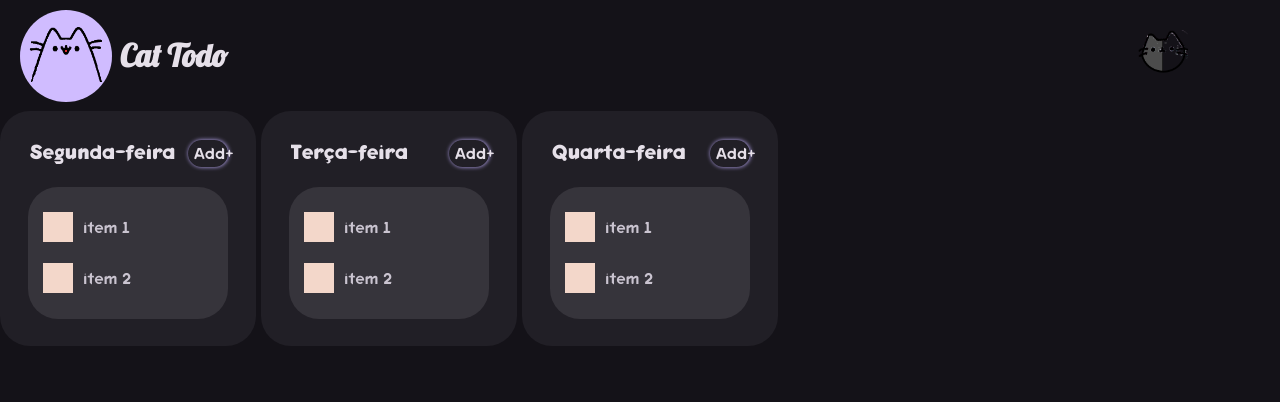
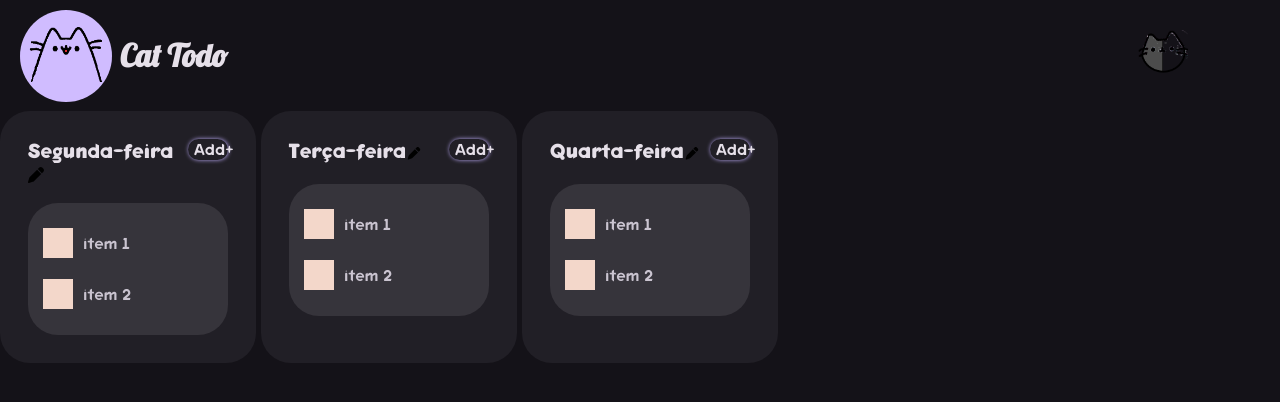
Before and after one commit to Renatouhu/cat-todo, a Next.js app: page / in a window 1280 px wide. Shown: the top 402 px of the page. Built offline with nearby package versions, Linux system fonts and the light colour scheme.

Commit message:
Fix bug on list name changing wrong and their style

```diff
--- a/package.json
+++ b/package.json
@@ -9,6 +9,9 @@
     "lint": "next lint"
   },
   "dependencies": {
+    "@fortawesome/fontawesome-svg-core": "^6.5.1",
+    "@fortawesome/free-solid-svg-icons": "^6.5.1",
+    "@fortawesome/react-fontawesome": "^0.2.0",
     "next": "14.0.4",
     "react": "^18",
     "react-dom": "^18",
--- a/src/app/components/inputAdd/inputAdd.jsx
+++ b/src/app/components/inputAdd/inputAdd.jsx
@@ -1,23 +1,71 @@
 "use client";
 import { themes } from "../../../../public/themes/themes";
-import { useContext } from "react";
+import styles from "../../../../styles/main.module.sass";
+import { useState, useContext } from "react";
 import { ThemeContext } from "../../page";
+import { FontAwesomeIcon } from "@fortawesome/react-fontawesome";
+import { faFloppyDisk, faPen } from "@fortawesome/free-solid-svg-icons";
 
-export const InputAdd = ({ addTodo, handleInput, value }) => {
-  const themeContext = useContext(ThemeContext)
-  const themeId = themeContext['themeId']
+export const InputAdd = ({ addTodo, value, handleInputName }) => {
+  const [isEditing, setIsEditing] = useState(false);
+  const [inputText, setInputText] = useState(value);
+  let inputContent;
+  const themeContext = useContext(ThemeContext);
+  const themeId = themeContext["themeId"];
+
+  if (isEditing) {
+    inputContent = (
+      <>
+        <input
+          value={inputText}
+          placeholder="Add a Title to your List"
+          style={{ color: themes[themeId].colors.onSurface }}
+          onChange={(e) => setInputText(e.target.value)}
+        />
+        <FontAwesomeIcon
+          icon={faFloppyDisk}
+          styles={{ color: themes[themeId].colors.onSurface }}
+          onClick={(e) => {
+            let listId =
+              e.target.parentNode.parentElement.parentNode.className ==
+              styles.todoHeader
+                ? e.target.parentNode.parentElement.parentNode.parentElement
+                    .attributes["id"].value
+                : e.target.parentNode.parentElement.parentNode.attributes["id"]
+                    .value; // I don't have pride of this
+            handleInputName(inputText, listId);
+            setIsEditing(false);
+          }}
+        />
+      </>
+    );
+  } else {
+    inputContent = (
+      <>
+        <label
+          htmlFor="nameList"
+          style={{ color: themes[themeId].colors.onSurface }}
+        >
+          {value}
+        </label>
+        <FontAwesomeIcon
+          icon={faPen}
+          onClick={() => setIsEditing(true)}
+          styles={{ color: themes[themeId].colors.onSurface }}
+        />
+      </>
+    );
+  }
 
   return (
-    <>
-      <input
-        onChange={handleInput}
-        placeholder="Add a Title to your List"
-        value={value}
+    <div className={styles.todoHeader}>
+      <div>{inputContent}</div>
+      <button
+        onClick={addTodo}
         style={{ color: themes[themeId].colors.onSurface }}
-      />
-      <button onClick={addTodo} style={{ color: themes[themeId].colors.onSurface }}>
+      >
         Add+
       </button>
-    </>
+    </div>
   );
 };
--- /dev/null
+++ b/src/app/components/listTodo/ListsTodo.jsx
@@ -0,0 +1,150 @@
+import { Todo } from "../Todo/Todo.jsx";
+import { InputAdd } from "../InputAdd/inputAdd.jsx";
+import styles from "../../../../styles/main.module.sass";
+import { themes } from "../../../../public/themes/themes.js";
+import { ThemeContext } from "../../page.js";
+import { useState, useContext } from "react";
+import { v4 as uuidv4 } from "uuid";
+
+export function ListsTodo() {
+  const [listsTodo, setListsTodo] = useState([
+    {
+      id: 0,
+      name: "Segunda-feira",
+      order: 1,
+      items: [
+        {
+          id: 0,
+          name: "item 1",
+          status: false,
+        },
+        {
+          id: 1,
+          name: "item 2",
+          status: false,
+        },
+      ],
+    },
+    {
+      id: 1,
+      name: "Terça-feira",
+      order: 2,
+      items: [
+        {
+          id: 0,
+          name: "item 1",
+          status: false,
+        },
+        {
+          id: 1,
+          name: "item 2",
+          status: false,
+        },
+      ],
+    },
+    {
+      id: 2,
+      name: "Quarta-feira",
+      order: 3,
+      items: [
+        {
+          id: 0,
+          name: "item 1",
+          status: false,
+        },
+        {
+          id: 1,
+          name: "item 2",
+          status: false,
+        },
+      ],
+    },
+  ]);
+  const themeContext = useContext(ThemeContext);
+  const themeId = themeContext["themeId"];
+
+  // useEffect(() => {
+  //   const local = JSON.parse(localStorage.getItem("todos"));
+  //   if (local) setListTodo(local);
+  // }, []);
+
+  const handleInput = function (listName, listId) {
+    const updatedListName = listsTodo.map((list) => {
+      if (list.id == listId) {
+        return { id: list.id, name: listName, items: [...list.items] };
+      }
+      return list;
+    });
+
+    // localStorage.setItem(
+    //   "todos",
+    //   JSON.stringify({ ...listsTodo, name: listName })
+    // );
+    setListsTodo(updatedListName);
+  };
+
+  function addListTodo(newTodo) {
+    const todosItems =
+      listsTodo.items === undefined ? newTodo : [...listsTodo.items, newTodo];
+    setListTodo({ ...listsTodo, items: todosItems });
+    localStorage.setItem(
+      "todos",
+      JSON.stringify({ ...listsTodo, items: todosItems })
+    );
+  }
+
+  function addTodo() {
+    const list = document.querySelector(`.${styles.listTodos}`);
+    list.getElementsByClassName(stylesTodo.todosNull)[0] !== undefined
+      ? (list.getElementsByClassName(stylesTodo.todosNull)[0].className +=
+          " " + stylesTodo.todosNullHidden)
+      : null;
+    const inputTodo = document.createElement("input");
+    inputTodo.setAttribute("type", "text");
+    inputTodo.setAttribute("placeholder", "Add a Todo");
+    inputTodo.addEventListener("keypress", (e) => {
+      if (e.key === "Enter") {
+        const newTodo = {
+          id: self.crypto.randomUUID(),
+          name: inputTodo.value,
+          status: false,
+        };
+        addListTodo(newTodo);
+        list.removeChild(inputTodo);
+      }
+    });
+    list.appendChild(inputTodo);
+  }
+
+  return (
+    <>
+      {listsTodo.map((list) => {
+        let keyId = uuidv4();
+        return (
+          <div
+            key={keyId}
+            className={styles.listName}
+            id={list.id}
+            order={list.order}
+            style={{ backgroundColor: themes[themeId].colors.surfaceContainer }}
+          >
+            <InputAdd
+              addTodo={addTodo}
+              value={list.name}
+              handleInputName={handleInput}
+            />
+            <ul
+              className={styles.listTodos}
+              style={{
+                backgroundColor: themes[themeId].colors.surfaceContainerHighest,
+                color: themes[themeId].colors.onSurfaceAlt,
+              }}
+            >
+              <Todo listTodo={list} />
+            </ul>
+          </div>
+        );
+      })}
+    </>
+  );
+}
--- a/src/app/components/listsTodo/ListsTodo.jsx
+++ /dev/null
@@ -1,45 +0,0 @@
-"use client";
-import { Todo } from "../Todo/Todo.jsx";
-import styles from "../../../../styles/main.module.sass";
-import { themes } from "../../../../public/themes/themes.js";
-import { useContext } from "react";
-import { v4 as uuidv4 } from "uuid";
-import { InputAdd } from "../InputAdd/inputAdd.jsx";
-import { ThemeContext } from "../../page.js";
-
-export function ListsTodo({ listsProp, addTodo, handleInput }) {
-  const themeContext = useContext(ThemeContext);
-  const themeId = themeContext["themeId"];
-
-  const listsToRender = [...listsProp];
-
-  return (
-    <>
-      {listsToRender.map((list) => {
-        const keyId = uuidv4();
-        return (
-          <div
-            className={styles.listName}
-            key={keyId}
-            style={{ backgroundColor: themes[themeId].colors.surfaceContainer }}
-          >
-            <InputAdd
-              addTodo={addTodo}
-              handleInput={handleInput}
-              value={list.name}
-            />
-            <ul
-              className={styles.listTodos}
-              style={{
-                backgroundColor: themes[themeId].colors.surfaceContainerHighest,
-                color: themes[themeId].colors.onSurfaceAlt,
-              }}
-            >
-              <Todo listTodo={list} />
-            </ul>
-          </div>
-        );
-      })}
-    </>
-  );
-}
--- a/src/app/components/main/main.jsx
+++ b/src/app/components/main/main.jsx
@@ -1,113 +1,12 @@
-"use client";
-import { useEffect, useState } from "react";
 import styles from "../../../../styles/main.module.sass";
-import stylesTodo from "../../../../styles/todo.module.sass";
-import { ListsTodo } from "../listsTodo/ListsTodo";
+import { ListsTodo } from "../listTodo/ListsTodo";
 
 export const Main = () => {
-  const [listsTodo, setListTodo] = useState([
-    {
-      name: "Segunda-feira",
-      items: [
-        {
-          id: 0,
-          name: "item 1",
-          status: false,
-        },
-        {
-          id: 1,
-          name: "item 2",
-          status: false,
-        },
-      ],
-    },
-    {
-      name: "Terça-feira",
-      items: [
-        {
-          id: 0,
-          name: "item 1",
-          status: false,
-        },
-        {
-          id: 1,
-          name: "item 2",
-          status: false,
-        },
-      ],
-    },
-    {
-      name: "Quarta-feira",
-      items: [
-        {
-          id: 0,
-          name: "item 1",
-          status: false,
-        },
-        {
-          id: 1,
-          name: "item 2",
-          status: false,
-        },
-      ],
-    },
-  ]);
-
-  // useEffect(() => {
-  //   const local = JSON.parse(localStorage.getItem("todos"));
-  //   if (local) setListTodo(local);
-  // }, []);
-
-  const handleInput = (e) => {
-    let listName = e.target.value;
-    localStorage.setItem(
-      "todos",
-      JSON.stringify({ ...listsTodo, name: listName })
-    );
-    setListTodo({
-      name: listName,
-      items: listsTodo.items === undefined ? [] : [...listsTodo.items],
-    });
-  };
-
-  function addListTodo(newTodo) {
-    const todosItems =
-      listsTodo.items === undefined ? newTodo : [...listsTodo.items, newTodo];
-    setListTodo({ ...listsTodo, items: todosItems });
-    localStorage.setItem(
-      "todos",
-      JSON.stringify({ ...listsTodo, items: todosItems })
-    );
-  }
-
-  function addTodo() {
-    const list = document.querySelector(`.${styles.listTodos}`);
-    list.getElementsByClassName(stylesTodo.todosNull)[0] !== undefined
-      ? (list.getElementsByClassName(stylesTodo.todosNull)[0].className +=
-          " " + stylesTodo.todosNullHidden)
-      : null;
-    const inputTodo = document.createElement("input");
-    inputTodo.setAttribute("type", "text");
-    inputTodo.setAttribute("placeholder", "Add a Todo");
-    inputTodo.addEventListener("keypress", (e) => {
-      if (e.key === "Enter") {
-        const newTodo = {
-          id: self.crypto.randomUUID(),
-          name: inputTodo.value,
-          status: false,
-        };
-        addListTodo(newTodo);
-        list.removeChild(inputTodo);
-      }
-    });
-    list.appendChild(inputTodo);
-  }
-
   return (
     <>
       <main className={styles.main}>
         <section className={styles.lists}>
-          <ListsTodo listsProp={listsTodo} addTodo={addTodo} handleInput={handleInput} />
+          <ListsTodo></ListsTodo>
         </section>
       </main>
     </>
--- a/styles/_variables.sass
+++ b/styles/_variables.sass
@@ -1,5 +1,3 @@
-@import 'https://fonts.googleapis.com/css2?family=Concert+One&family=Lobster&display=swap'
-
 $keedyBold-url-path: '../public/fonts/Keedy Bold.ttf'
 $keedyRegular-url-path: '../public/fonts/Keedy Sans Regular.ttf'
 @font-face
@@ -24,5 +22,5 @@ $logo: '../public/images/header-logo-teste-black.png'
 $iconTheme: '../public/images/theme-icon.png'
 $todo-checked: './../public/images/todo-checked-teste.png'
 $font-family-primary: "Lobster"
+$font-family-secundary-regular: "Keedy Regular"
 $font-family-secundary-bold: "Keedy Bold"
-$font-family-secundary-regular: "Keedy Regular"
--- a/styles/header.module.sass
+++ b/styles/header.module.sass
@@ -6,7 +6,6 @@
     justify-content: space-between
     padding: 10px
     margin: 0 20px 0 10px
-    font-family: $font-family-primary, sans-serif
     font-size: 1.3rem
     .logo
         display: flex
--- a/styles/main.module.sass
+++ b/styles/main.module.sass
@@ -12,21 +12,30 @@
         min-height: 10vh
         height: auto
         padding: 28px
-        input
-            font-size: 1.3rem
-            width: 80%
-            background: none
-            border: none
+        .todoHeader
+            display: flex
+            justify-content: space-between
             font-family: $font-family-secundary-bold, sans-serif
-        button
-            width: 20%
-            height: 15%
-            background: none
-            border: none
-            border-radius: 30px
-            box-shadow: $primary 0.5px 0 4px
-            font-size: 1rem
-            font-family: $font-family-secundary-regular, sans-serif
+            label
+                font-size: 1.3rem
+            input
+                font-size: 1.3rem
+                font-family: $font-family-secundary-bold, sans-serif
+                width: 70%
+                background: none
+                border: none
+            svg
+                width: 10%
+                height: 50%
+            button
+                width: 20%
+                height: 15%
+                background: none
+                border: none
+                border-radius: 30px
+                box-shadow: $primary 0.5px 0 4px
+                font-size: 1rem
+                font-family: $font-family-secundary-regular, sans-serif
     .listTodos
         padding: 15px
         border-radius: 30px
```
Also changed, not shown: src/app/components/header/header.jsx (+8 -1 lines), 1 other file (tests, documents, lock files or other folders).
